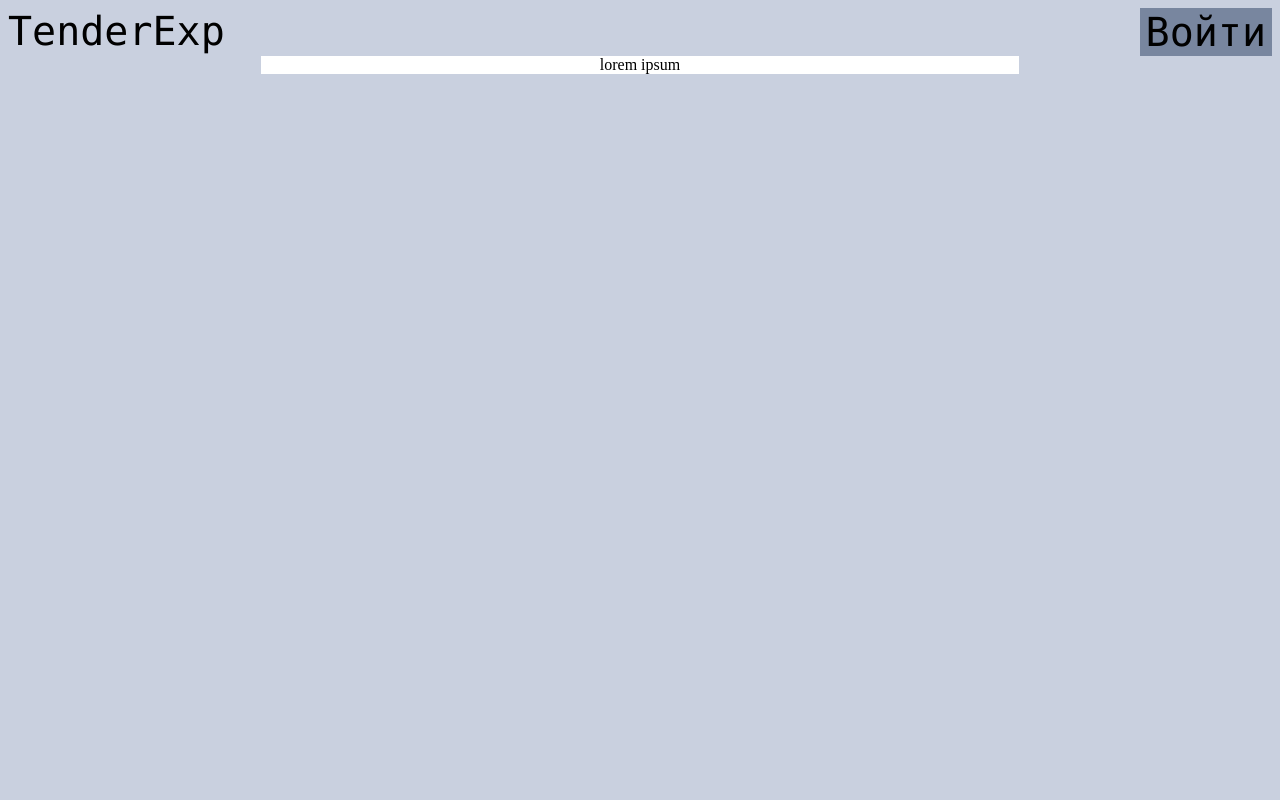
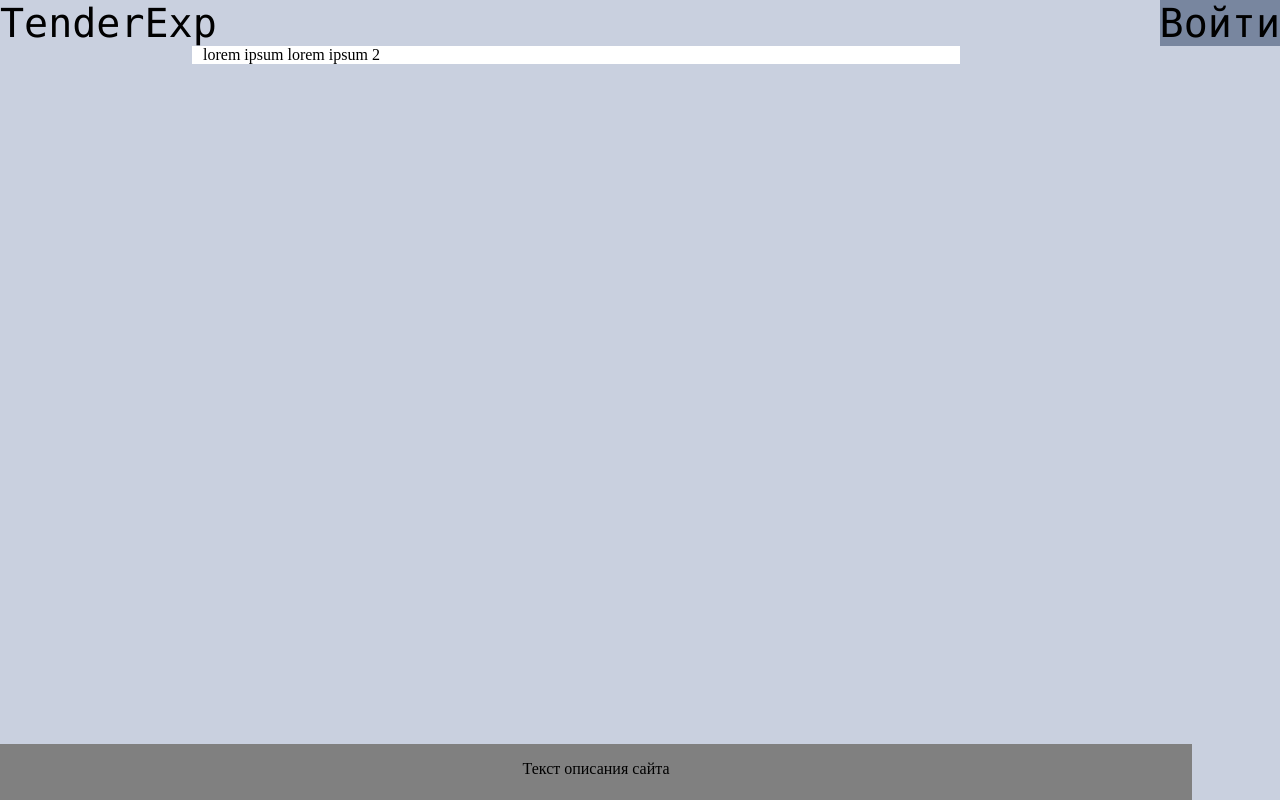
Before and after one commit to myrzh/womanup_tender, a plain HTML site: page templates/base.html in a window 1280 px wide. Drawn offline with Linux system fonts and the light colour scheme.

Commit message:
update html

```diff
--- a/templates/base.html
+++ b/templates/base.html
@@ -4,18 +4,19 @@
         <link rel="stylesheet" type="text/css" href="styles.css">
     </head>
     <body>
+        <div></div>
         <header>
             <span id="product_name_text" href="base.html">TenderExp</span>
             <button id="login_button">Войти</button>
         </header>
-        <center>
-            <div id="main_div">
+        <div id="main_div_frame">
+            <div id="main_div_text">
                 <span>lorem ipsum</span>
+                <span>lorem ipsum 2</span>
             </div>
-        </center>
-        <footer>
-
-        </footer>
-
+        </div>
+        <div class="footer">
+            <span>Текст описания сайта</span>
+        </div>
     </body>
 </html>
--- a/templates/styles.css
+++ b/templates/styles.css
@@ -1,3 +1,8 @@
+* {
+    margin: 0;
+    padding: 0;
+}
+
 body {
     background: rgb(201,208,223);
 }
@@ -19,7 +24,29 @@ header {
     font-family: consolas;
 }
 
-#main_div {
+#main_div_text {
+    margin: 0 11px;
+    text-align: justify;
+}
+
+#main_div_frame {
+    margin-left: 15%;
+    display: flex;
+    /*justify-content: flex-start*/
     width: 60%;
+    height: 60%;
     background-color: white;
 }
+
+.footer {
+    display: flex;
+    justify-content: center;
+    max-width: 100%;
+    margin-top: 30px;
+    padding: 16px 20px 0 20px;
+    background-color: grey;
+    position: absolute;
+    bottom: 0;
+    height: 2.5rem;
+    width: 90%;
+}
```
